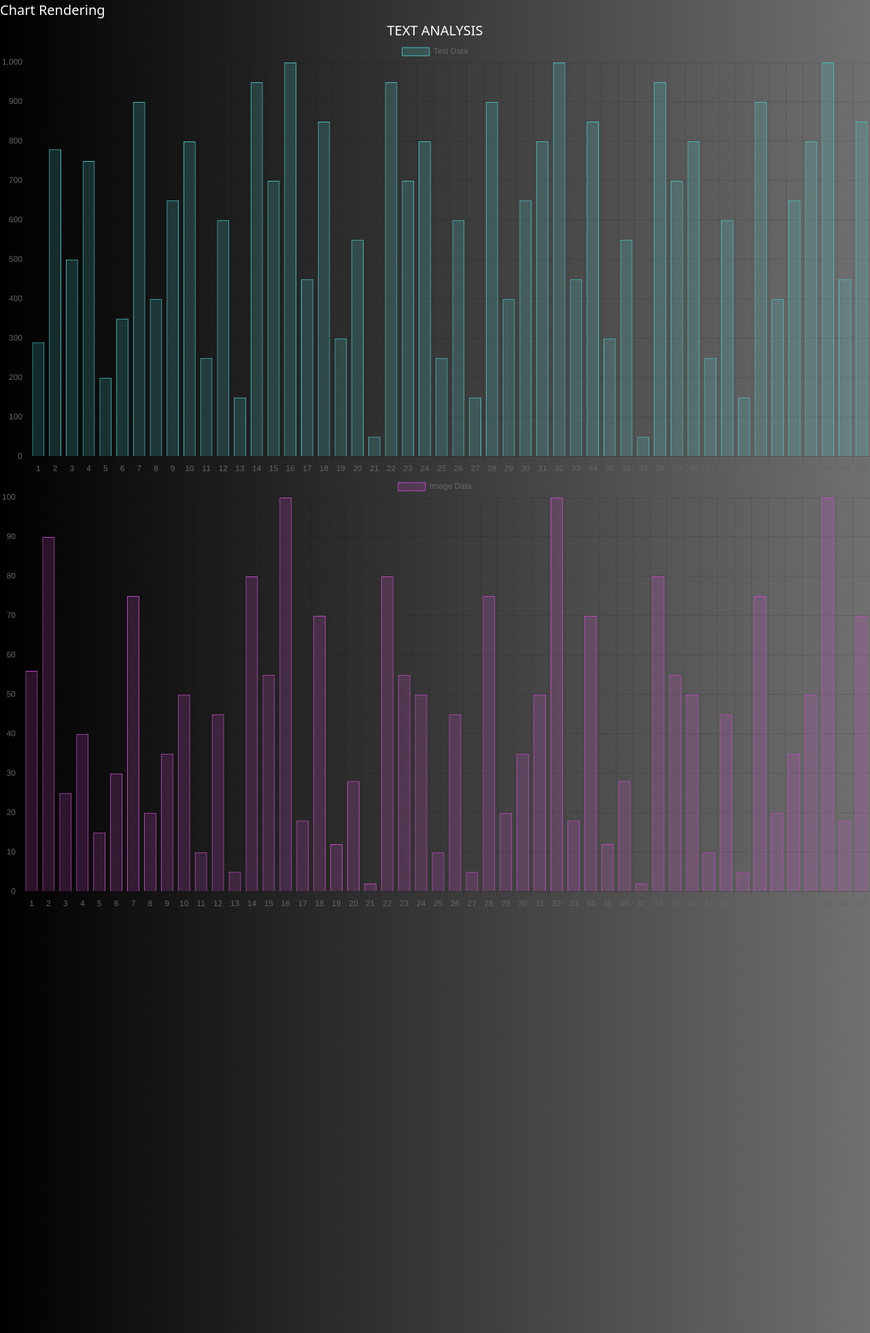
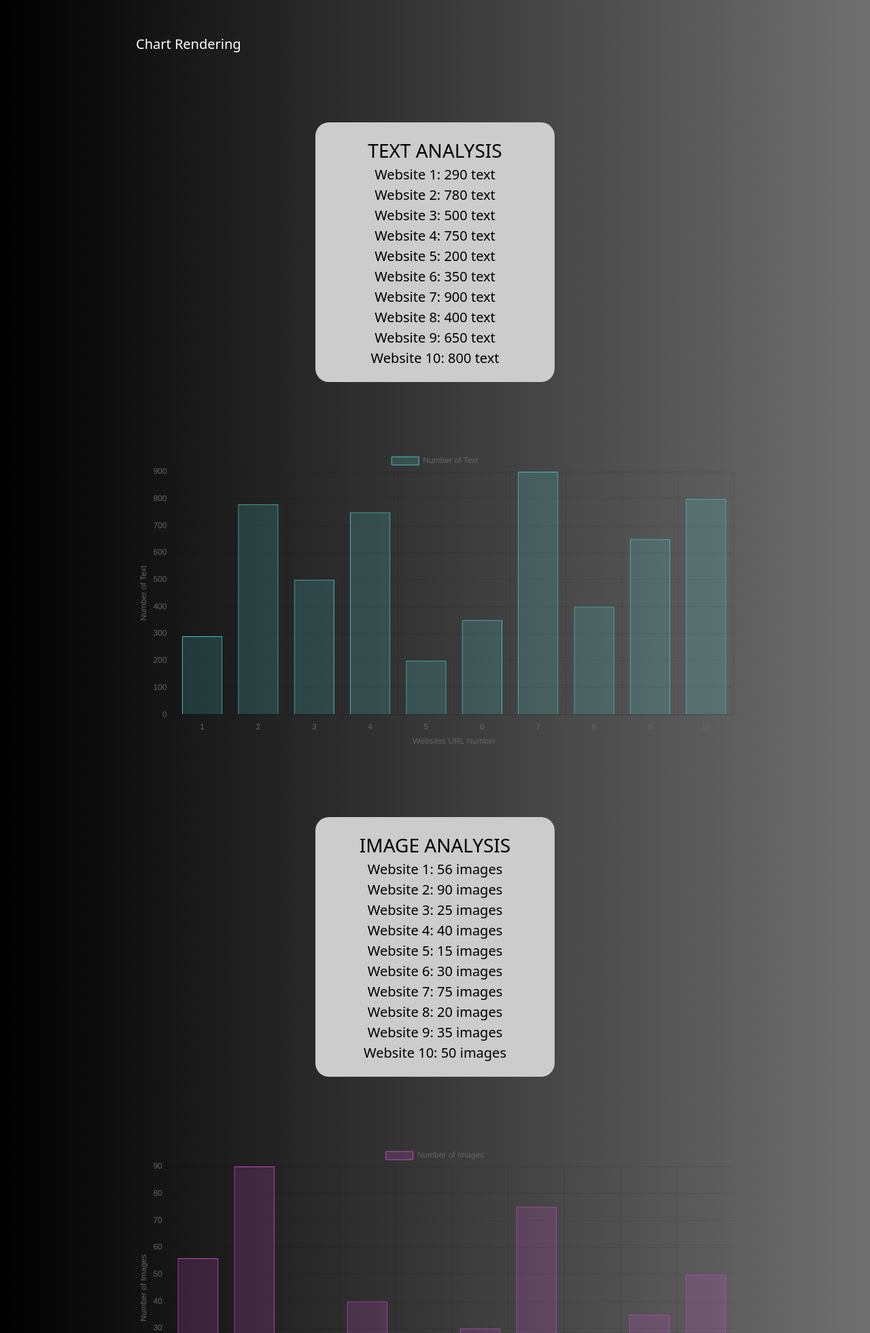
Before and after one commit to ADORSYS-GIS/report-sscrap, a Flask app: page /api/start-analysis in a window 1280 px wide. Shown: the part 68-2029 px from the top of the page at 68% size. Run offline with Flask 3, Linux system fonts and the light colour scheme; some libraries are stand-ins or nearby versions.

Commit message:
MileStone(global): Displaying analyst data using chartJS

```diff
--- a/static/css/style.css
+++ b/static/css/style.css
@@ -2,7 +2,7 @@ body{
     background: linear-gradient(to right, rgb(0, 0, 0),rgb(112, 112, 112));
     color: white;
     font-size: 20px;
-    height: 800vh;
+    height: 900vh;
     margin: 0px, 0px;
 }
 
@@ -89,3 +89,30 @@ body{
 
     }
 }
+
+.analysis-charts{
+    padding: 50px 200px;
+}
+.analysis-charts .textchart-details,
+.analysis-charts .imagechart-details{
+    width: 40%;
+    background: #ccc;
+    height: auto;
+    border-radius: 20px;
+    box-shadow: #fff;
+    padding: 20px 0;
+    margin: 100px 0;
+    display: flex;
+    flex-flow: column;
+    align-items: center;
+    justify-content: center;
+}
+.analysis-charts .textchart-details h1,
+.analysis-charts .imagechart-details h1{
+    color: black;
+    font-size: 28px;
+}
+.analysis-charts .textchart-details .details,
+.analysis-charts .imagechart-details .details{
+    color: black;
+}
--- a/static/js/chart_rendering.js
+++ b/static/js/chart_rendering.js
@@ -1,4 +1,4 @@
-// chart_rendering.js
+// Rendering analyst results to charts
 
 function renderChart(jsonData) {
   // Use the jsonData object to render the charts
@@ -18,7 +18,7 @@ function renderChart(jsonData) {
       data: {
           labels: labels,
           datasets: [{
-              label: 'Text Data',
+              label: 'Number of Text',
               data: texts,
               backgroundColor: 'rgba(75, 192, 192, 0.2)',
               borderColor: 'rgba(75, 192, 192, 1)',
@@ -29,7 +29,17 @@ function renderChart(jsonData) {
           responsive: true,
           scales: {
               y: {
-                  beginAtZero: true
+                  beginAtZero: true,
+                  title: {
+                      display: true,
+                      text: 'Number of Text'
+                  }
+              },
+              x: {
+                  title: {
+                      display: true,
+                      text: 'Websites URL Number'
+                  }
               }
           }
       }
@@ -41,7 +51,7 @@ function renderChart(jsonData) {
       data: {
           labels: labels,
           datasets: [{
-              label: 'Image Data',
+              label: 'Number of Images',
               data: images,
               backgroundColor: 'rgba(192, 75, 192, 0.2)',
               borderColor: 'rgba(192, 75, 192, 1)',
@@ -52,9 +62,36 @@ function renderChart(jsonData) {
           responsive: true,
           scales: {
               y: {
-                  beginAtZero: true
+                  beginAtZero: true,
+                  title: {
+                      display: true,
+                      text: 'Number of Images'
+                  }
+              },
+              x: {
+                  title: {
+                      display: true,
+                      text: 'Websites URL Number'
+                  }
               }
           }
       }
   });
+
+  // Display text_data and image_data in .details divs
+  var textDetails = document.querySelector('.textchart-details .details');
+  var imageDetails = document.querySelector('.imagechart-details .details');
+
+  var textDataHtml = '';
+  for (var i = 0; i < texts.length; i++) {
+      textDataHtml += 'Website ' + labels[i] + ': ' + texts[i] + ' text<br>';
+  }
+
+  textDetails.innerHTML = textDataHtml;
+
+  var imageDataHtml = '';
+  for (var i = 0; i < images.length; i++) {
+      imageDataHtml += 'Website '+ labels[i] + ': ' + images[i] + ' images<br>';
+  }
+  imageDetails.innerHTML = imageDataHtml;
 }
--- a/templates/test.html
+++ b/templates/test.html
@@ -3,25 +3,35 @@
 {% set active_page = "results" %}
 
 {% block content %}
-<h2>Chart Rendering</h2>
 
-<head>
 <!-- Chart.js CDN link -->
 <script src="https://cdn.jsdelivr.net/npm/chart.js"></script>
 
 <!-- PapaParse CDN link -->
 <script src="https://cdn.jsdelivr.net/npm/papaparse@5.3.0/papaparse.min.js"></script>
-</head>
+
+<div class="analysis-charts">
+    <h2>Chart Rendering</h2>
 
     <div align="center">
-    <div class="main">
+        <div class="textchart-details">
             <h1>TEXT ANALYSIS</h1>
+            <div class="details"></div>
+        </div>
         <!-- Displaying both charts from chart_rendering.js -->
         <canvas id="text-chart"></canvas>
+    </div>
+
+    <div align="center">
+        <div class="imagechart-details">
+            <h1>IMAGE ANALYSIS</h1>
+            <div class="details"></div>
+        </div>
+        <!-- Displaying both charts from chart_rendering.js -->
         <canvas id="image-chart"></canvas>
     </div>
+
 </div>
-
 <!-- Linke to chart_rendering.js file -->
 <script src="{{ url_for('static', filename='js/chart_rendering.js') }}"></script>
 <script>
```
Also changed, not shown: data.csv (+0 -40 lines). Lines whose indentation alone changed are shown as unchanged.
